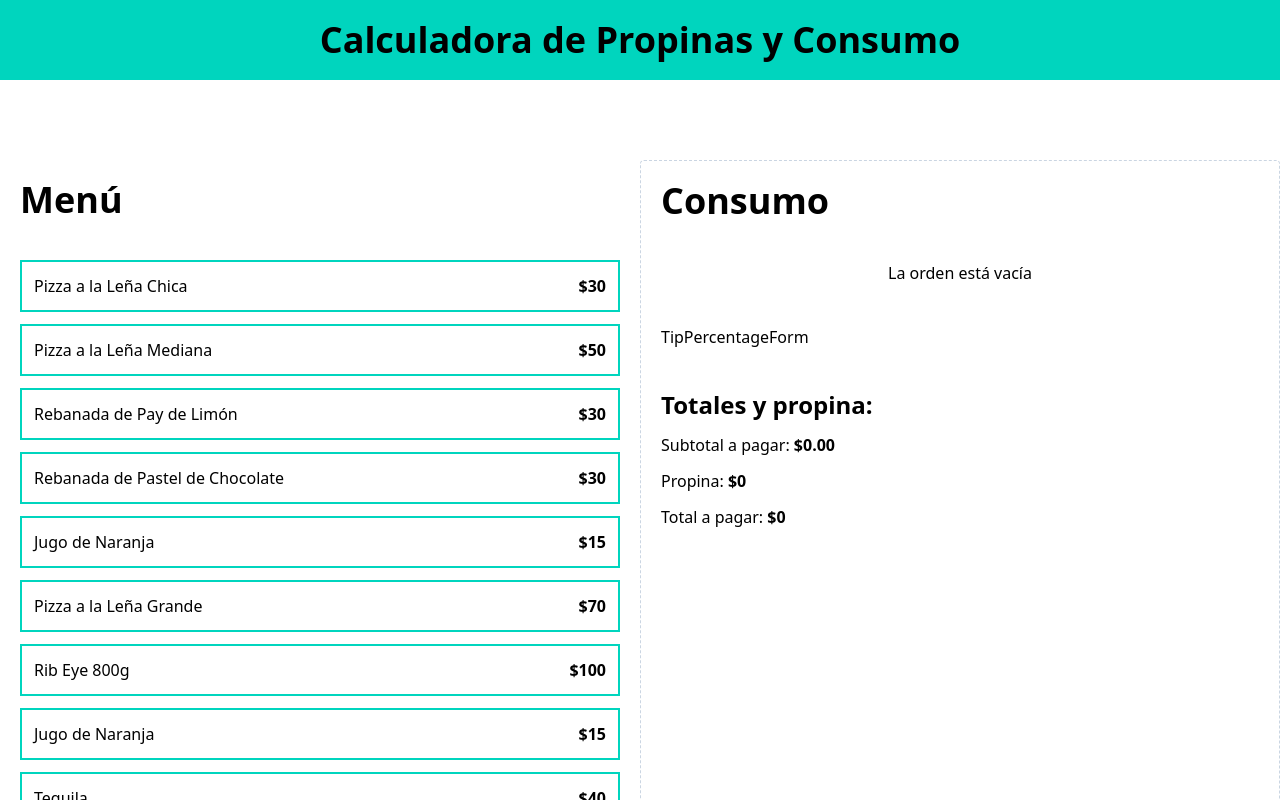
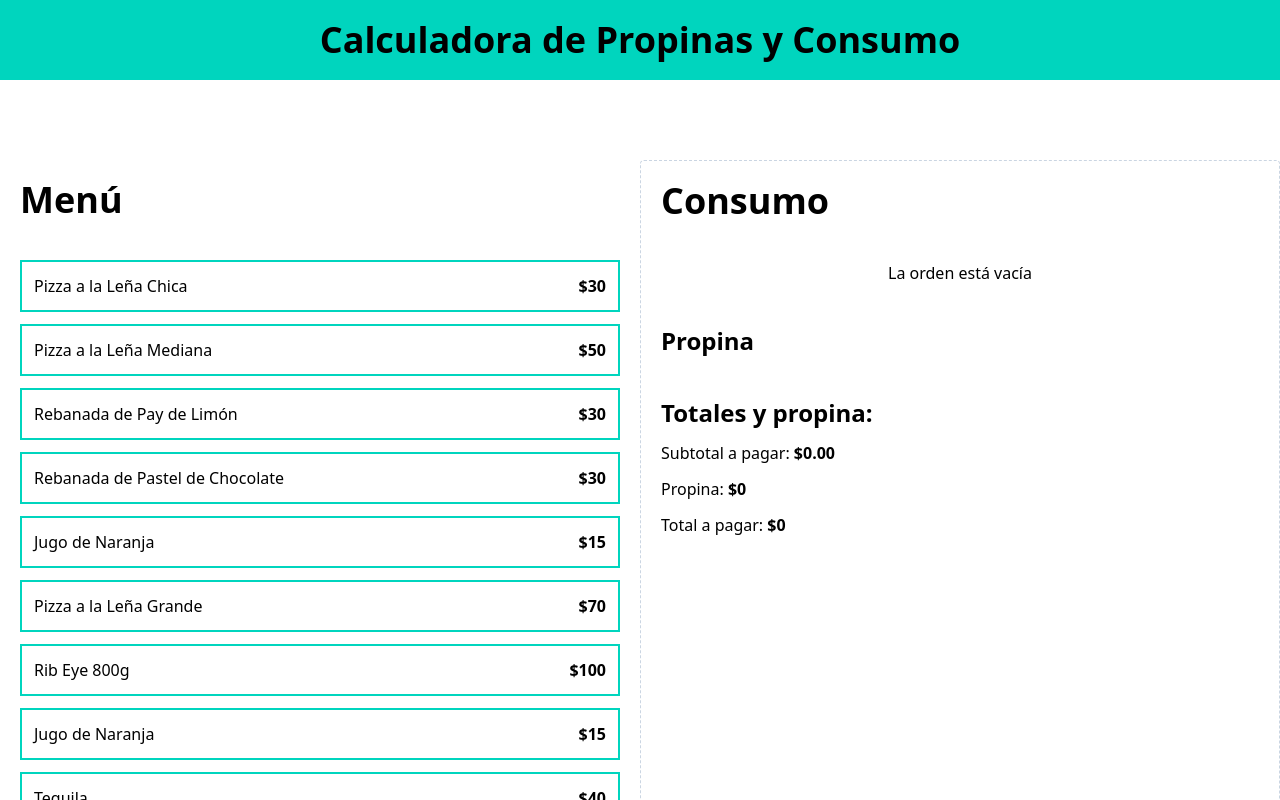
Before and after one commit to juancmdev/calculadora-propinas-react, a React (Vite) app: page / in a window 1280 px wide. Shown: the top 800 px of the page. Built offline with nearby package versions, Linux system fonts and the light colour scheme.

Commit message:
Update TipPercentageForm.tsx

```diff
--- a/src/components/TipPercentageForm.tsx
+++ b/src/components/TipPercentageForm.tsx
@@ -1,3 +1,7 @@
 export default function TipPercentageForm() {
-  return <div>TipPercentageForm</div>;
+  return (
+    <div>
+      <h3 className="font-black text-2xl">Propina</h3>
+    </div>
+  );
 }
```
